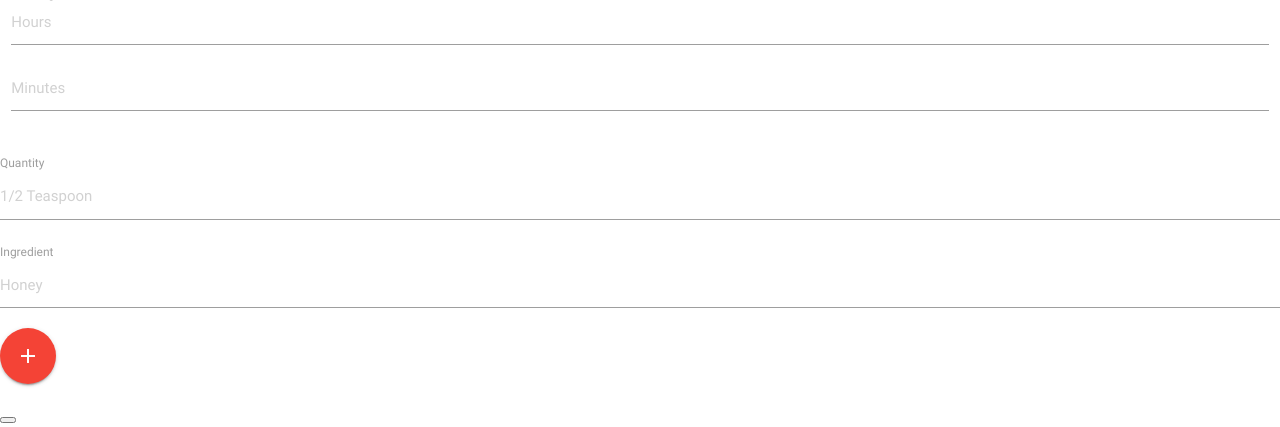
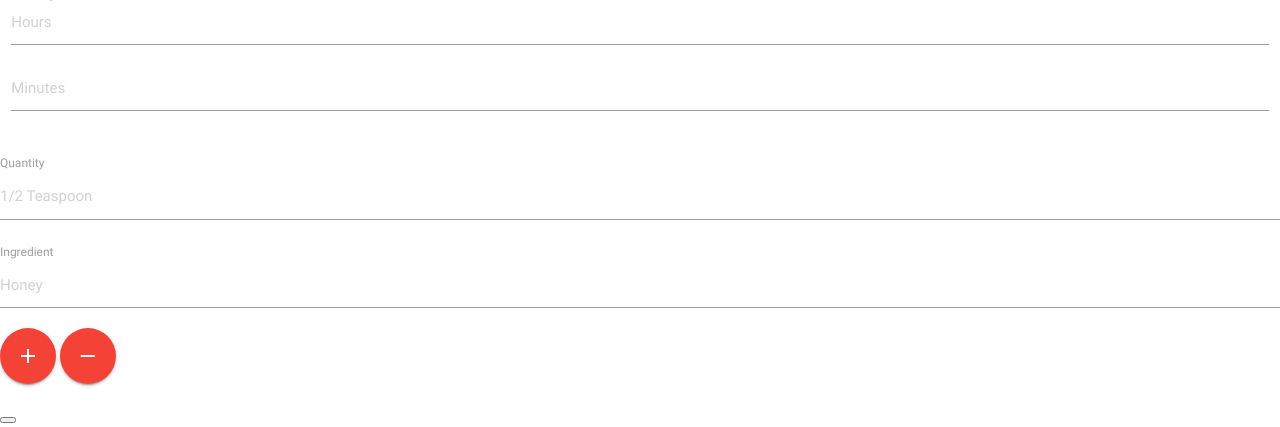
Before and after one commit to Code-Institute-Submissions/milestone-project-5, a Flask app: page / in a window 1280 px wide. Shown: the part 957-1384 px from the top of the page. Run offline with Flask 2, Linux system fonts and the light colour scheme; some libraries are stand-ins or nearby versions.

Commit message:
add remove ingredient button

```diff
--- a/templates/addrecipe.html
+++ b/templates/addrecipe.html
@@ -65,6 +65,8 @@
         <input type="text" name="ingredient" id="ingredient" placeholder="Honey">
         <!--<input type="button" value="Add" class="add" id="add" />-->
           <a class="btn-floating btn-large waves-effect waves-light red" id="add-ingredient"><i class="material-icons">add</i></a>
+          <a class="btn-floating btn-large waves-effect waves-light red" id="remove-ingredient"><i class="material-icons">remove</i></a>
+
     </div>
 
 
--- a/templates/base.html
+++ b/templates/base.html
@@ -20,15 +20,21 @@
     <script type="text/javascript" src="https://cdnjs.cloudflare.com/ajax/libs/materialize/0.100.2/js/materialize.min.js"></script>
 
     <script type="text/javascript">
-
-
-
         $(document).ready(function() {
             $('select').material_select();
 
+            count = 0;
 
-    $("#add-ingredient").click(function(){
-        $(this).before(' <label for="recipe-name">Quantity</label> <input type="text" name="quantity" id="quantity" placeholder="1/2 Teaspoon">  <label for="recipe-name">Ingredient</label>  <input type="text" name="ingredient" id="ingredient" placeholder="Honey">')
+            $("#add-ingredient").click(function() {
+                count++;
+                $(this).before(` <label for="recipe-name" class="label-${count}">Quantity</label> <input type="text" name="quantity" id="quantity-${count}" placeholder="1/2 Teaspoon">  <label for="recipe-name" class="label-${count}">Ingredient</label>  <input type="text" name="ingredient" id="ingredient-${count}" placeholder="Honey">`)
+            });
+
+            $("#remove-ingredient").click(function() {
+                $(`#quantity-${count}`).remove();
+                $(`#ingredient-${count}`).remove();
+                $(`.label-${count}`).remove();
+                count--;
             });
 
 
@@ -36,16 +42,6 @@ $(document).ready(function() {
         });
 
         $(document).add()
-
-//   $(document).ready(function() {
-//         $("#add").click(function() {
-//           $('#mytable tbody>tr:last').clone(true).insertAfter('#mytable tbody>tr:last');
-//           return false;
-//         });
-//     });
-
-
-
 
         $(function() {
 
```
Lines whose indentation alone changed are shown as unchanged.
